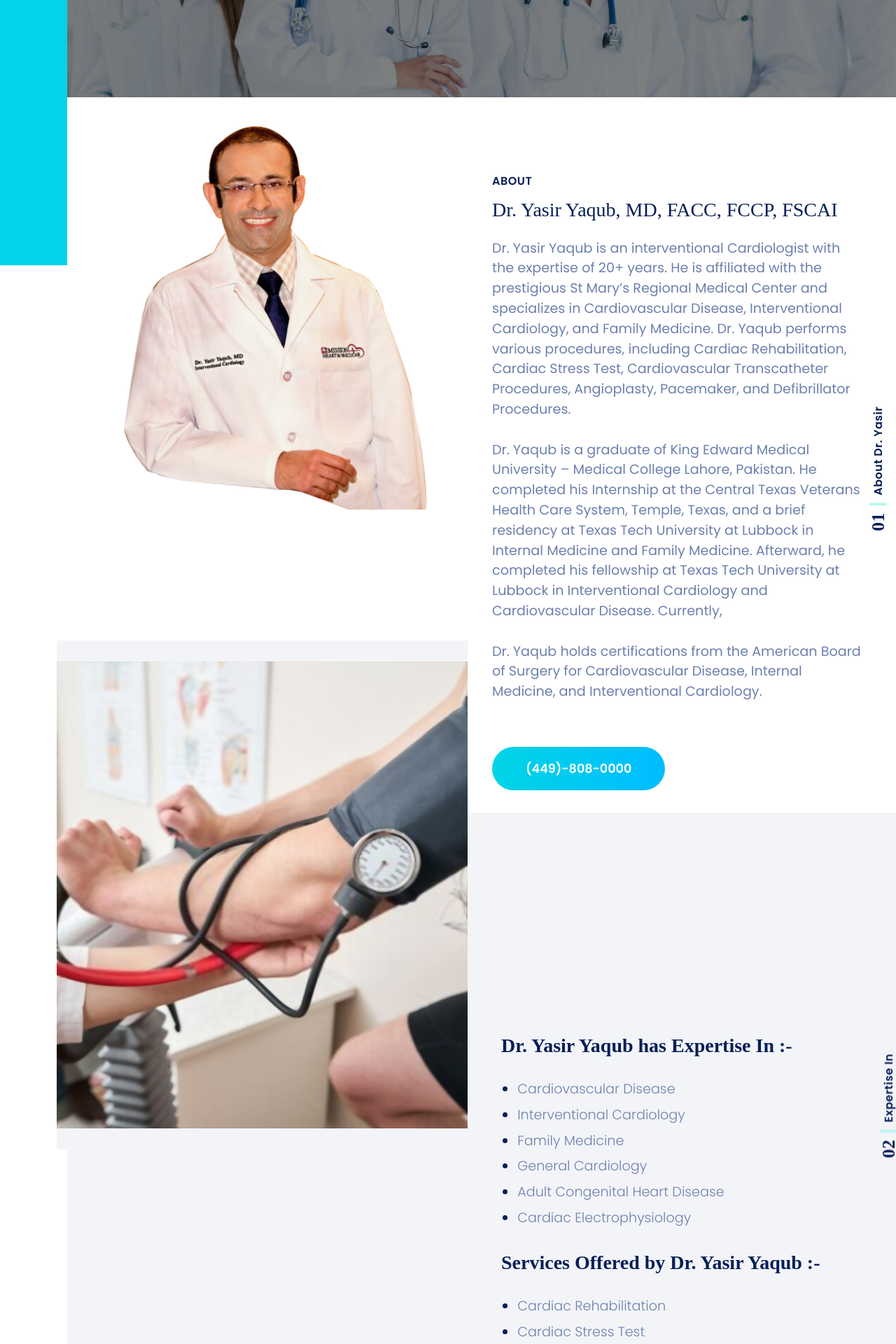
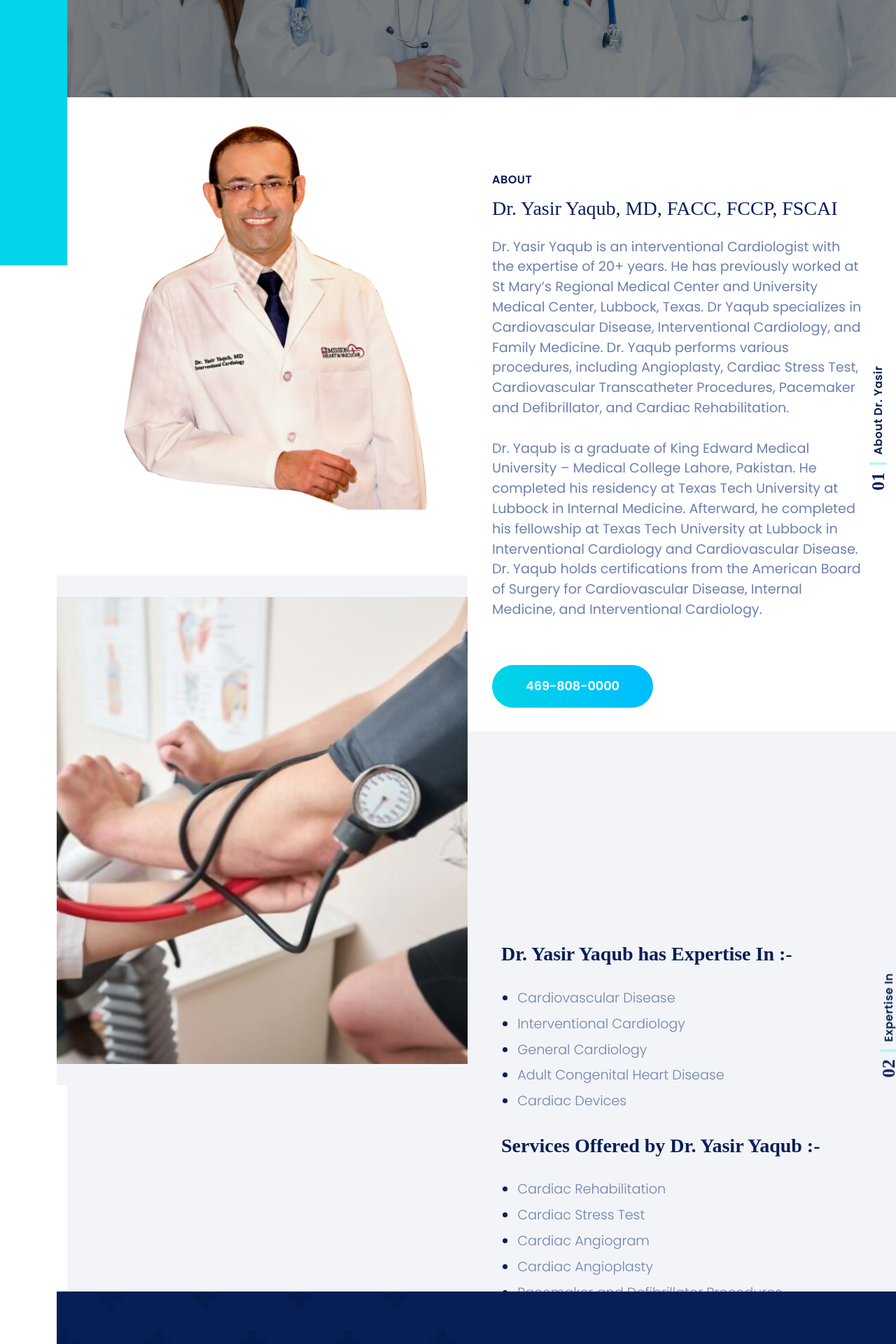
Before and after one commit to gayatrimicro/scc-yasir, a PHP site: page / in a window 1280 px wide. Shown: the part 421-2341 px from the top of the page at 70% size. Run offline with PHP 8.4, Linux system fonts and the light colour scheme; some libraries are stand-ins or nearby versions; some web fonts are replaced.

Commit message:
new content

```diff
--- a/footer.php
+++ b/footer.php
@@ -6,9 +6,9 @@
         <div class="col-12 col-lg-5">
           <p class="suptitle">Demonstration</p>
           <p class="d-none d-sm-block">
-            Contact us for Cardiology Treatment         </p>
+            Contact us for all your cardiac related concerns        </p>
           <a href="#" class="d-sm-none">
-            Contact us for Cardiology Treatment
+            Contact us for all your cardiac related concerns
           </a>
         </div>
         <div class="col-12 col-lg-7 d-flex justify-content-start justify-content-lg-end align-items-center">
@@ -23,7 +23,7 @@
       <div id="premier_fournisseur_mondial" class="row">
         <div class="col-12 col-lg-7">
           <p class="huge_title wow fadeInLeft" data-wow-duration="2s" data-wow-offset="100">
-            Providing the most comprehensive and highest quality of Care          </p><br><br>
+            Providing the highest quality of care          </p><br><br>
           <p class="small_title wow fadeInLeft" data-wow-duration="2s" data-wow-offset="100">
             Telehealth Appointment Available          </p>
         </div>
--- a/index.php
+++ b/index.php
@@ -102,12 +102,10 @@ img.emoji {
         <p class="title-small">About</p>
         <p class="desc-big martXs">Dr. Yasir Yaqub, MD, FACC, FCCP, FSCAI</p>
         <p class="desc-normal">
-          <b>Dr. Yasir Yaqub is an interventional Cardiologist with the expertise of 20+ years. He is affiliated with the prestigious St Mary’s Regional Medical Center and specializes in Cardiovascular Disease, Interventional Cardiology, and Family Medicine. Dr. Yaqub performs various procedures, including Cardiac Rehabilitation, Cardiac Stress Test, Cardiovascular Transcatheter Procedures, Angioplasty, Pacemaker, and Defibrillator Procedures.<br />
-<br />
-Dr. Yaqub is a graduate of King Edward Medical University – Medical College Lahore, Pakistan. He completed his Internship at the Central Texas Veterans Health Care System, Temple, Texas, and a brief residency at Texas Tech University at Lubbock in Internal Medicine and Family Medicine. Afterward, he completed his fellowship at Texas Tech University at Lubbock in Interventional Cardiology and Cardiovascular Disease. Currently, <br />
-<br />
-Dr. Yaqub holds certifications from the American Board of Surgery for Cardiovascular Disease, Internal Medicine, and Interventional Cardiology.</p>
-                <a class="btn-linear_gradient_blue" href="tel:(449)-808-0000">(449)-808-0000</a>
+          <b>Dr. Yasir Yaqub is an interventional Cardiologist with the expertise of 20+ years. He has previously worked at St Mary’s Regional Medical Center and University Medical Center, Lubbock, Texas. Dr Yaqub specializes in Cardiovascular Disease, Interventional Cardiology, and Family Medicine. Dr. Yaqub performs various procedures, including Angioplasty,  Cardiac Stress Test, Cardiovascular Transcatheter Procedures, Pacemaker and Defibrillator, and Cardiac Rehabilitation.
+          <br><br>Dr. Yaqub is a graduate of King Edward Medical University – Medical College Lahore, Pakistan. He completed his residency at Texas Tech University at Lubbock in Internal Medicine. Afterward, he completed his fellowship at Texas Tech University at Lubbock in Interventional Cardiology and Cardiovascular Disease. Dr. Yaqub holds certifications from the American Board of Surgery for Cardiovascular Disease, Internal Medicine, and Interventional Cardiology.
+</p>
+                <a class="btn-linear_gradient_blue" href="tel:+1469-808-0000">469-808-0000</a>
               </div>
     </div>
   </section>
@@ -125,10 +123,10 @@ Dr. Yaqub holds certifications from the American Board of Surgery for Cardiovasc
             <ul>
 <li>Cardiovascular Disease</li>
 <li>Interventional Cardiology</li>
-<li>Family Medicine</li>
+<!-- <li>Family Medicine</li> -->
 <li>General Cardiology</li>
 <li>Adult Congenital Heart Disease</li>
-<li>Cardiac Electrophysiology</li>
+<li>Cardiac Devices</li>
 </ul>
           </div>
           <p class="desc-big">
@@ -137,9 +135,12 @@ Dr. Yaqub holds certifications from the American Board of Surgery for Cardiovasc
             <ul>
 <li>Cardiac Rehabilitation</li>
 <li>Cardiac Stress Test</li>
-<li>Cardiovascular Transcatheter Procedures</li>
-<li>Angioplasty</li>
+<li>Cardiac Angiogram </li>
+<!-- <li>Cardiovascular Transcatheter Procedures</li> -->
+<!-- <li>Angioplasty</li> -->
+<li>Cardiac Angioplasty</li>
 <li>Pacemaker and Defibrillator Procedures</li>
+<li>Cardiac Rehabilitation</li>
 </ul>
           </div>
         </div>
--- a/modal.php
+++ b/modal.php
@@ -5,7 +5,8 @@
         <img src="http://spacegm.com/scc-yasir/assets/img/demonstration-white_circle.svg" class="img-fluid" alt="Demonstration icon" />
         <!-- <p class="title_with_fade">Demonstration</p> -->
         <p class="subtitle">Appointment Scheduling</p>
-        <p class="small_desc">We will contact you shortly for appointment scheduling with Dr Yasir Yaqub. </p>
+        <!-- <p class="small_desc">We will contact you shortly for appointment scheduling with Dr Yasir Yaqub. </p> -->
+        <p class="small_desc">Please call on <a href="tel:+1469-808-000">469-808-000</a> or fill in the below form to book an appointment with  Dr Yaqub. </p>
 
         <div class="wpforms-container wpforms-container-full" id="wpforms-920">
             <form id="frmBookapp" class="wpforms-validate wpforms-form" data-formid="920" method="post">
@@ -35,7 +36,8 @@
             </form>
         </div>
         <div class="ordinary_text">
-            <p>We will contact you as soon as possible with details regarding functionality and integration.</p>
+            <!-- <p>We will contact you as soon as possible with details regarding functionality and integration.</p> -->
+            <p>We will try to get you scheduled with the doctor in the earliest manner. </p>
         </div>
     </div>
 </aside>
```
Also changed, not shown: contact/index.php (+4 -4 lines), services/index.php (+9 -5 lines).
